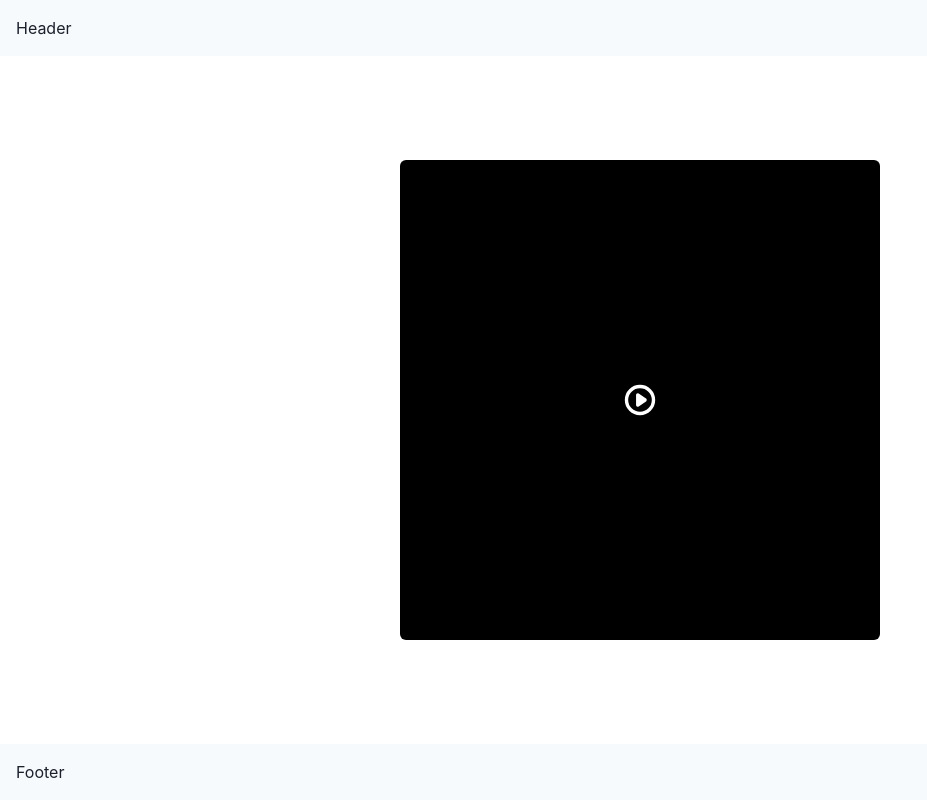
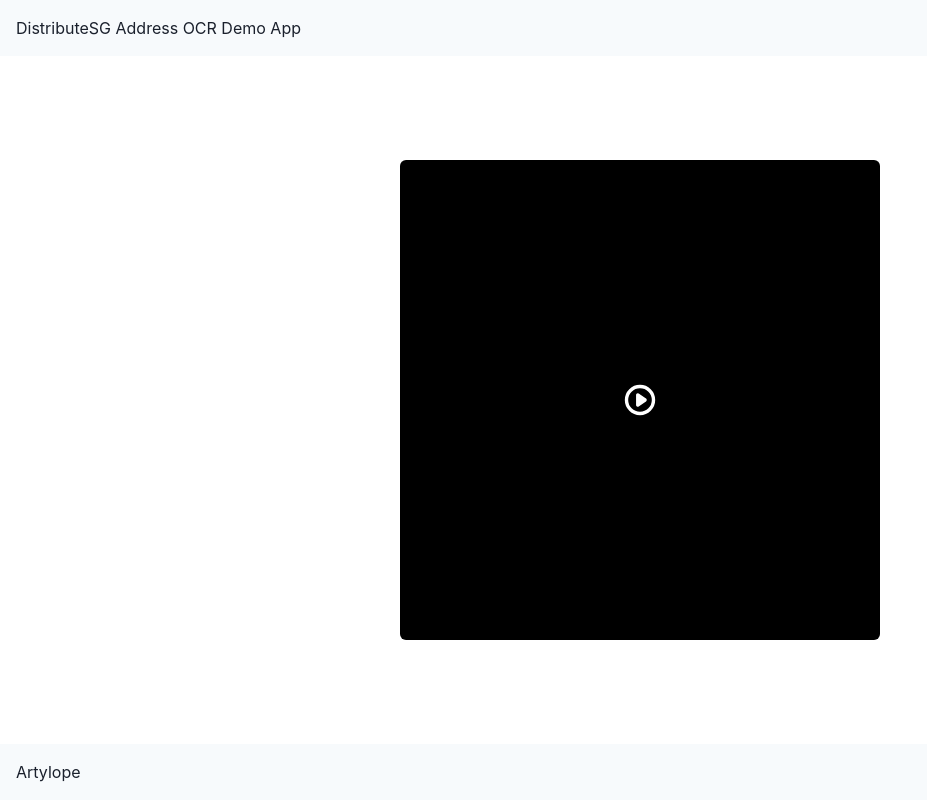
Before and after one commit to artylope/distribute-address-ocr, a Next.js app: page / in a window 1280 px wide. Shown: the whole page, without its empty margins (0-927 px from the left). Built offline with nearby package versions, Linux system fonts and the light colour scheme.

Commit message:
add name

```diff
--- a/src/app/page.tsx
+++ b/src/app/page.tsx
@@ -22,7 +22,7 @@ export default function Page() {
       <Box minH="100vh" display="flex" flexDirection="column">
         <Box bg="gray.50" py="4">
           <Container maxW="container.xl">
-            <Text>Header</Text>
+            <Text>DistributeSG Address OCR Demo App</Text>
           </Container>
         </Box>
         <Box display="flex" flexGrow="1" bg="white" py="4">
@@ -36,7 +36,7 @@ export default function Page() {
         </Box>
         <Box bg="gray.50" py="4">
           <Container maxW="container.xl">
-            <Text>Footer</Text>
+            <Text>Artylope</Text>
           </Container>
         </Box>
       </Box>
```
